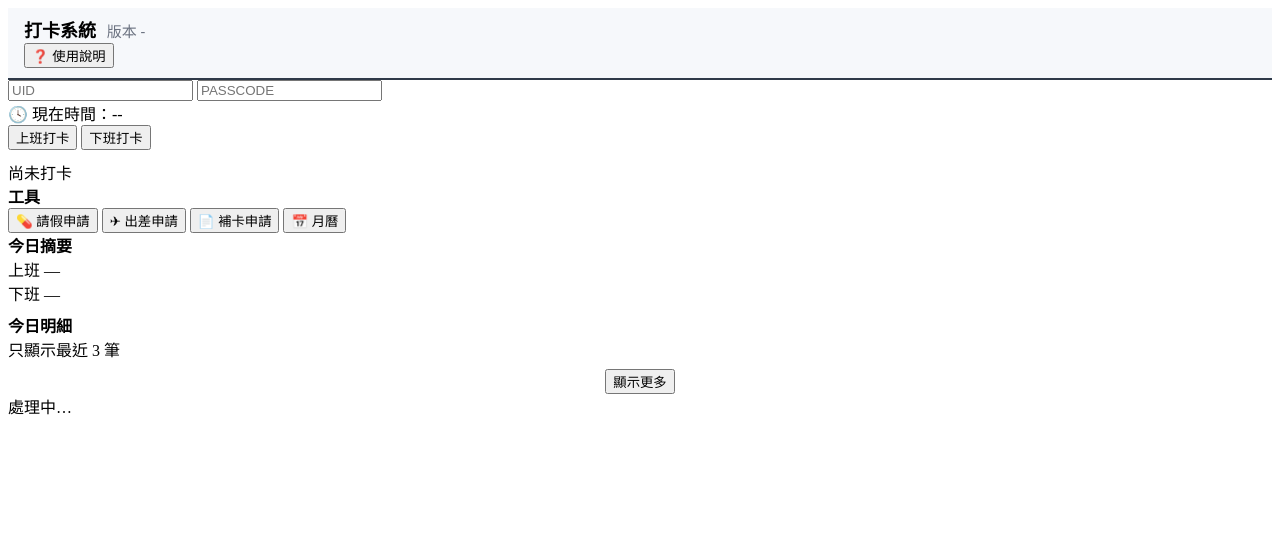
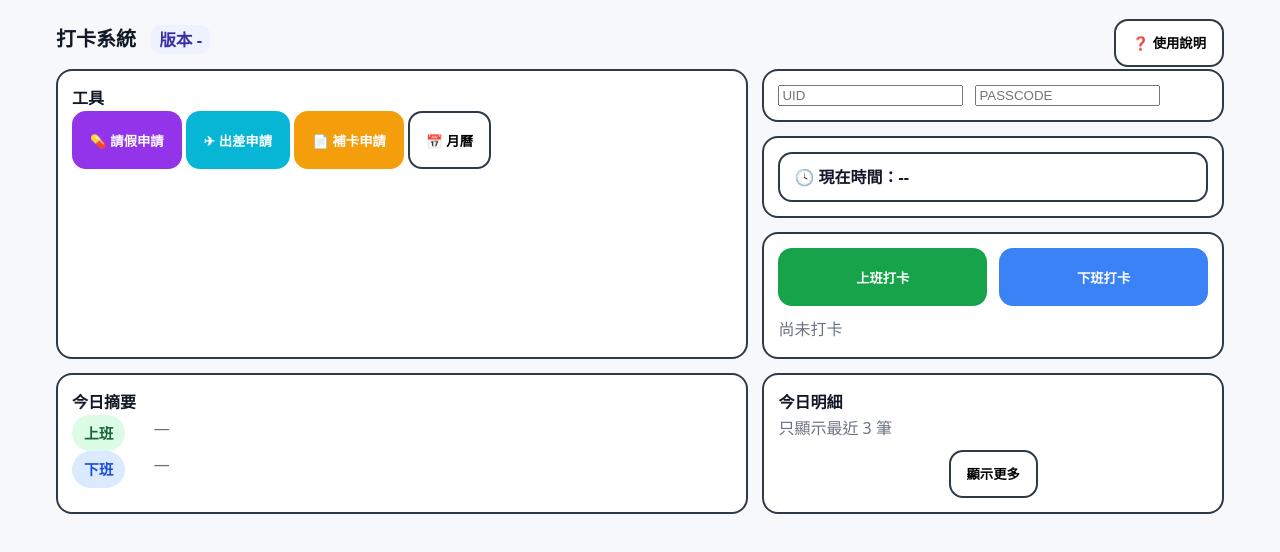
Before and after one commit to sk8erboi577-hash/punch-pwa, a plain HTML site: page index.html in a window 1280 px wide. Drawn offline with Linux system fonts and the light colour scheme.

Commit message:
Update styles.css

```diff
--- a/styles.css
+++ b/styles.css
@@ -1,4 +1,35 @@
-/* 先放空；或把你的樣式搬過來 */
-.topbar{ padding:10px 16px; border-bottom:2px solid #2f3a49; background:#f6f8fb }
-.topbar h1{ margin:0; font: 600 18px/1.4 system-ui,-apple-system,"Noto Sans TC",Segoe UI,Roboto,Arial; }
-.topbar small{ color:#6b7280; font-weight:400; margin-left:6px }
+:root{
+  --primary:#16a34a; --secondary:#3b82f6; --leave:#9333ea; --trip:#06b6d4; --corr:#f59e0b;
+  --border:#2f3a49; --muted:#6b7280; --chip:#e5e7eb;
+  --ok:#e0f7e9; --okText:#0a6a2f; --warn:#fff0db; --warnText:#8a4b06;
+  --card:#ffffff; --bg:#f6f8fb; --maxw:1200px;
+}
+*{box-sizing:border-box} html,body{height:100%}
+body{margin:0;background:var(--bg);font:16px/1.65 system-ui,-apple-system,"Noto Sans TC",Segoe UI,Roboto,Arial;color:#111827}
+.wrap{max-width:min(var(--maxw),100vw);margin:0 auto;min-height:100dvh;padding:16px}
+.topbar{display:flex;align-items:center;justify-content:space-between}
+.app-title{margin:6px 0 14px;font-size:20px}
+.ver-badge{margin-left:10px;padding:3px 8px;border-radius:10px;background:#eef2ff;color:#3730a3;font-weight:700}
+.grid{display:grid;gap:14px}
+.card{background:var(--card);border:2px solid var(--border);border-radius:16px;padding:14px}
+.row{display:flex;gap:12px;flex-wrap:wrap}
+.btn{height:48px;padding:0 16px;border:2px solid var(--border);border-radius:14px;background:#fff;cursor:pointer;font-weight:700}
+.btn-xl{height:58px}
+.btn-primary{background:var(--primary);border-color:var(--primary);color:#fff}
+.btn-secondary{background:var(--secondary);border-color:var(--secondary);color:#fff}
+.btn-leave{background:var(--leave);border-color:var(--leave);color:#fff}
+.btn-trip{background:var(--trip);border-color:var(--trip);color:#fff}
+.btn-corr{background:var(--corr);border-color:var(--corr);color:#fff}
+.muted{color:var(--muted)}
+.badge{display:inline-block;padding:3px 10px;background:var(--chip);border-radius:999px}
+.type-pill{display:inline-flex;align-items:center;gap:6px;padding:6px 12px;border-radius:999px;font-size:.92em;font-weight:700;background:#e5e7eb;color:#111827}
+.type-pill.in{background:#dcfce7;color:#166534}
+.type-pill.out{background:#dbeafe;color:#1d4ed8}
+.clock{border:2px solid var(--border);border-radius:14px;padding:10px 14px;background:#fff;font-weight:700}
+
+/* 凍結遮罩 */
+#freeze-mask{position:fixed;inset:0;display:none;align-items:center;justify-content:center;background:rgba(255,255,255,.75);backdrop-filter:saturate(.6) blur(2px);z-index:9999}
+#freeze-mask .box{background:#fff;border:2px solid var(--border);border-radius:16px;padding:16px 18px;font-weight:900;font-size:18px;box-shadow:0 10px 30px rgba(0,0,0,.2)}
+
+@media (max-width:960px){ .grid{grid-template-columns:1fr} }
+@media (min-width:961px){ .grid{grid-template-columns: 1.2fr 0.8fr  } .tools{grid-row:1 / span 3} }
```
